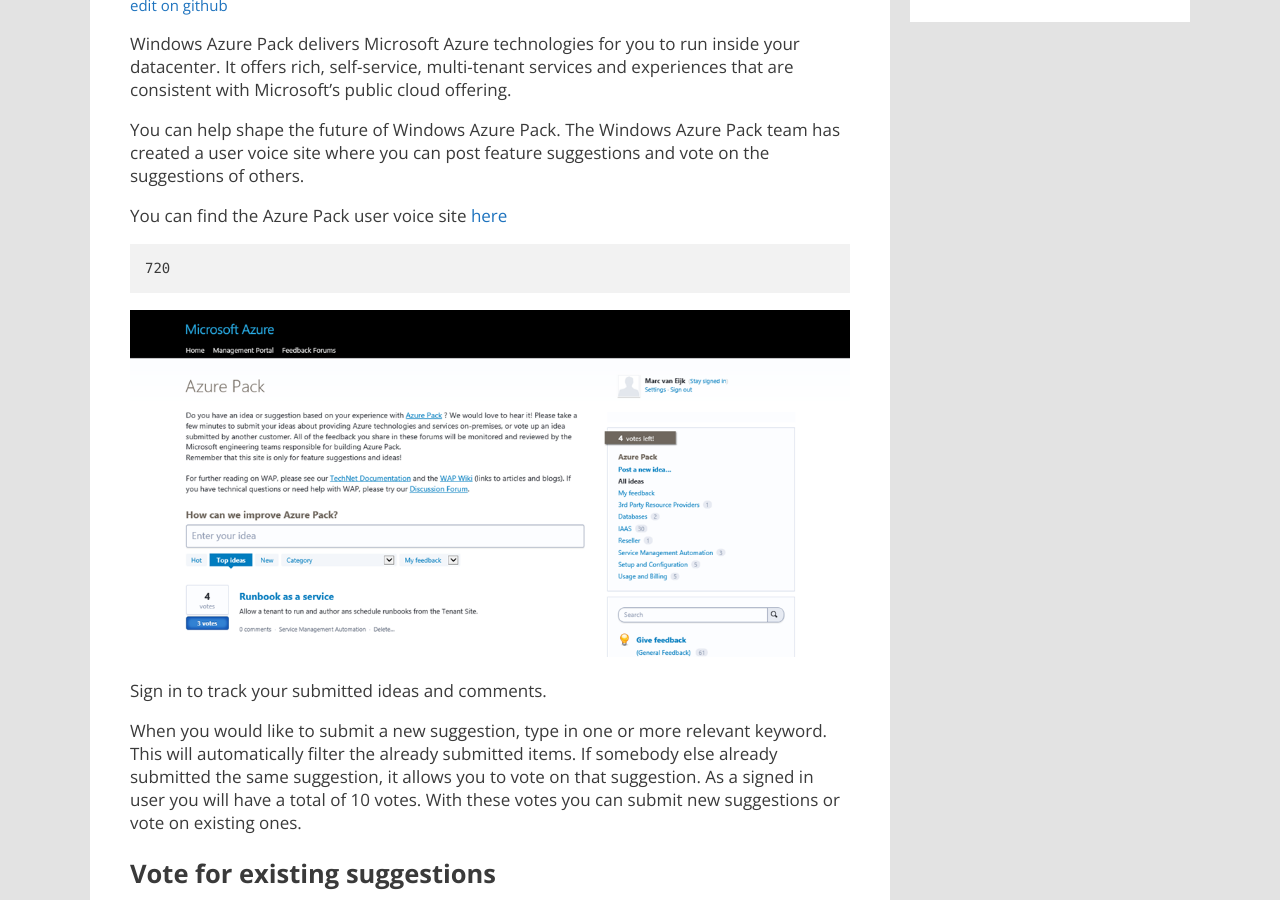
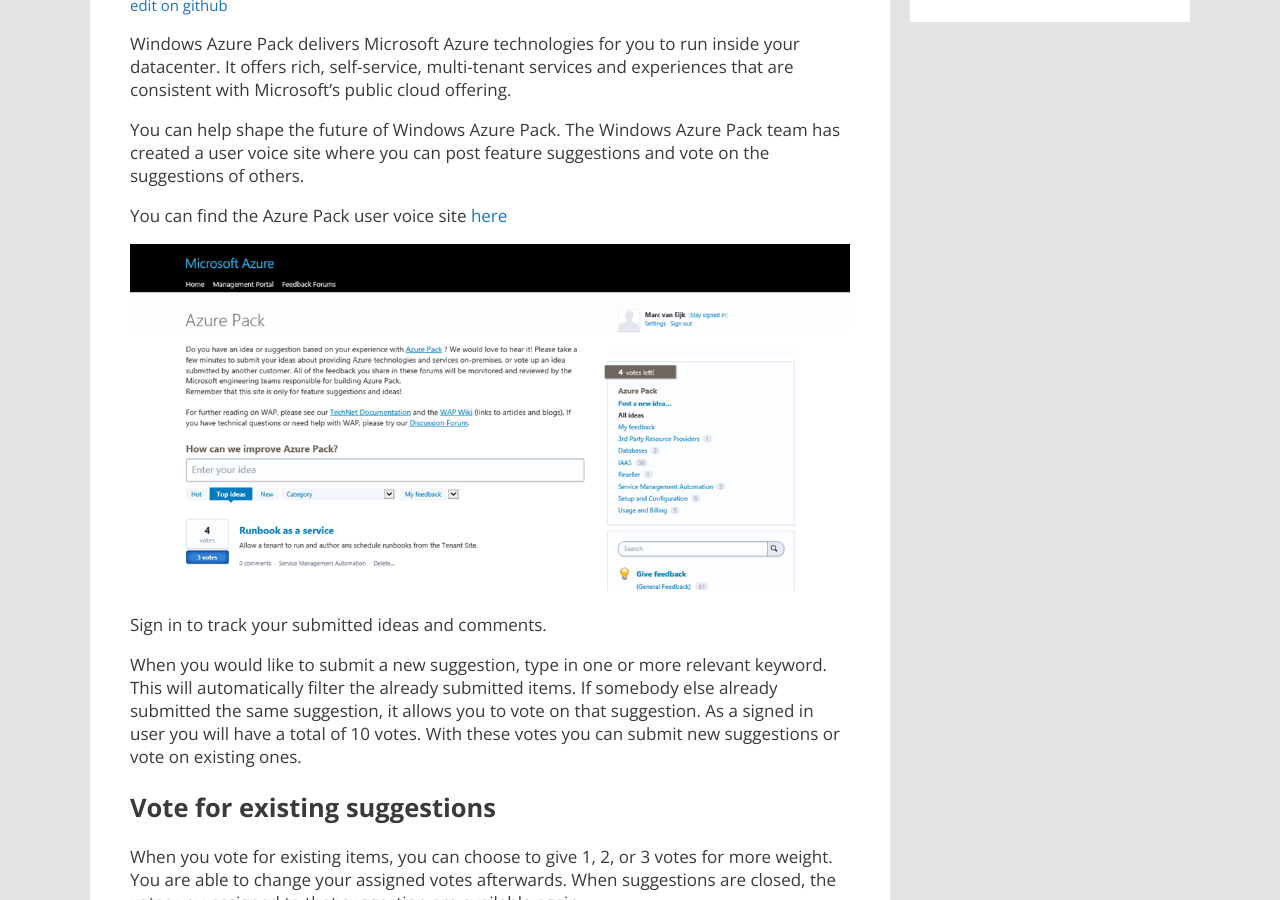
Before and after one commit to marcvaneijk/marcvaneijk.old, a Jekyll site: the page built from _posts/2014-06-16-helpshapefuture.md, in a window 1280 px wide and 900 px high, scrolled down 368 px. Built offline with Jekyll 4.4.1, drawn with Linux system fonts in a browser that asks for light colours; nearby versions of some CDN libraries.

Commit message:
Update 2014-06-16-helpshapefuture.md

````diff
--- a/_posts/2014-06-16-helpshapefuture.md
+++ b/_posts/2014-06-16-helpshapefuture.md
@@ -11,11 +11,7 @@ You can help shape the future of Windows Azure Pack. The Windows Azure Pack team
 
 You can find the Azure Pack user voice site [here](http://feedback.azure.com/forums/255259-azure-pack)
 
-```
-720
-```
-
-<img src="/images/2014-06-16/01-General.png">
+<img src="/images/2014-06-16/01-General.png" width="720">
 
 Sign in to track your submitted ideas and comments.
 
@@ -25,12 +21,12 @@ When you would like to submit a new suggestion, type in one or more relevant key
 
 When you vote for existing items, you can choose to give 1, 2, or 3 votes for more weight. You are able to change your assigned votes afterwards. When suggestions are closed, the votes you assigned to that suggestion are available again.
 
-<img src="/images/2014-06-16/02-Vote-for-exisiting-idea.png" width="700">
+<img src="/images/2014-06-16/02-Vote-for-exisiting-idea.png" width="720">
 
 ## Submit a new suggestion
 
 To submit a new suggestion, provide the title for the suggestion and optionally enter a description and category. Select to attach a file if that helps to explain the suggestion and choose how many votes you would like to put on this suggestion.
 
-<img src="/images/2014-06-16/03-Post-new-idea.png" width="700">
+<img src="/images/2014-06-16/03-Post-new-idea.png" width="720">
 
 Help shape Windows Azure Pack with the [user voice](http://feedback.azure.com/forums/255259-azure-pack)
````
